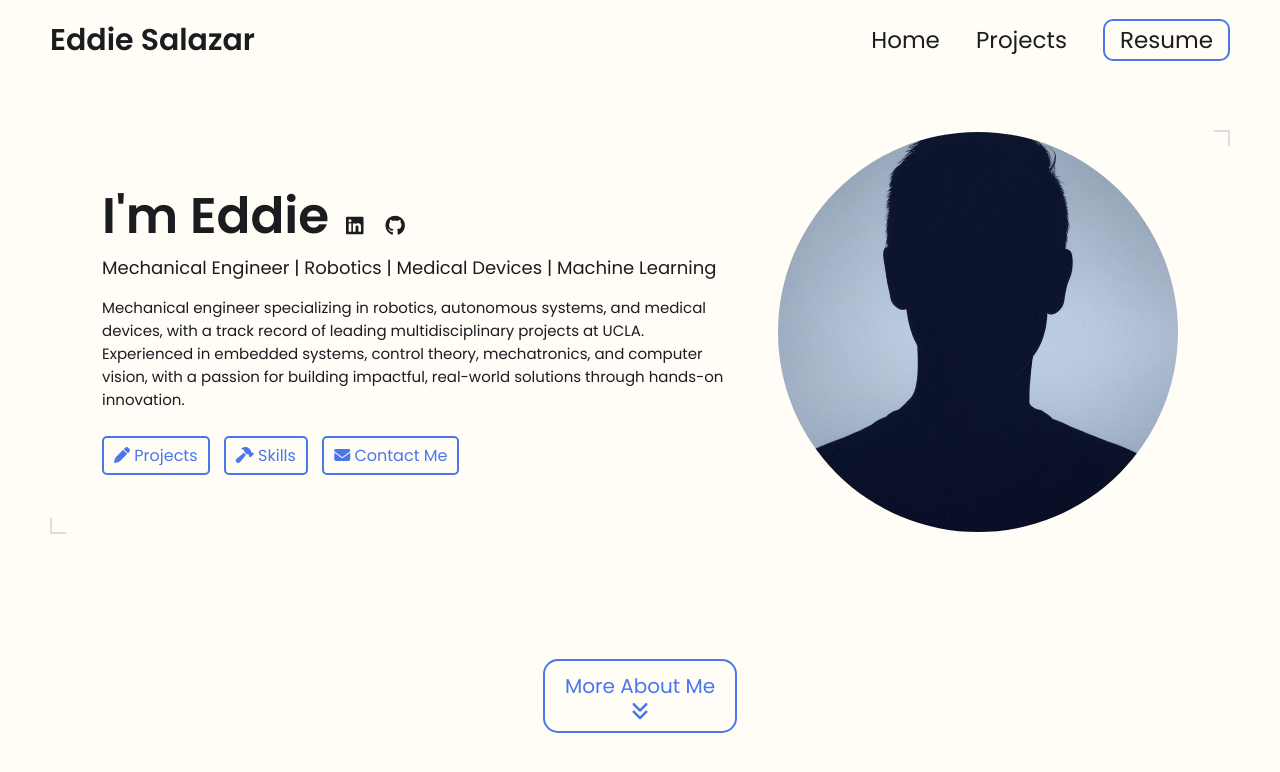
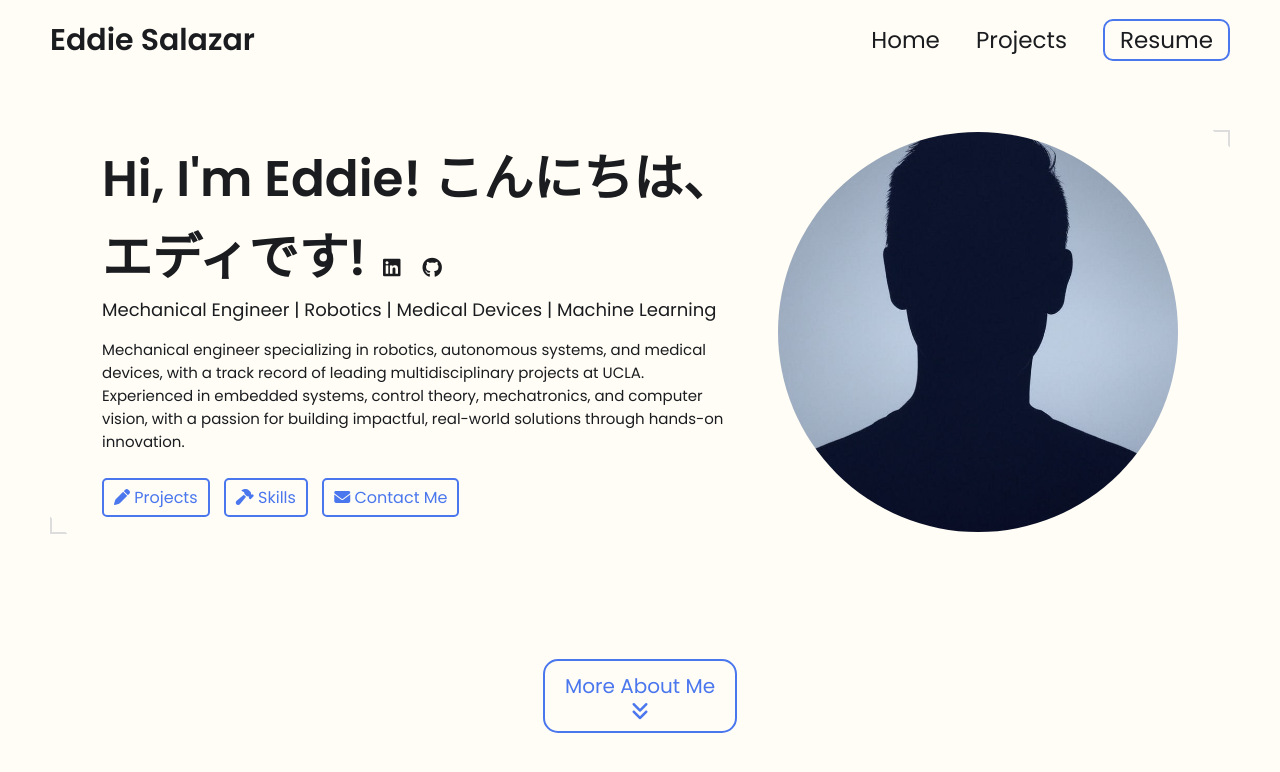
Before and after one commit to eddietokyo-tech/eddietokyo-tech.github.io, a Jekyll site: the page built from index.html, in a window 1280 px wide and 900 px high. Shown: the top 772 px of the window. Built offline with Jekyll 4.4.1, drawn with Linux system fonts in a browser that asks for light colours.

Commit message:
Update greeting text on homepage

```diff
--- a/_includes/hero.html
+++ b/_includes/hero.html
@@ -4,7 +4,7 @@
     <div class="group">
         <div class="text">
             <h2>
-                I'm {{ site.name | split: ' ' | first }}
+                Hi, I'm Eddie! <span lang="ja">こんにちは、エディです!</span>
                 {% if site.external-links %}
                 <span class="external-links">
                     {% assign platforms = "linkedin,x-twitter,github,stackoverflow,discord,medium,threads,bluesky,instagram,youtube" | split: "," %}
```
